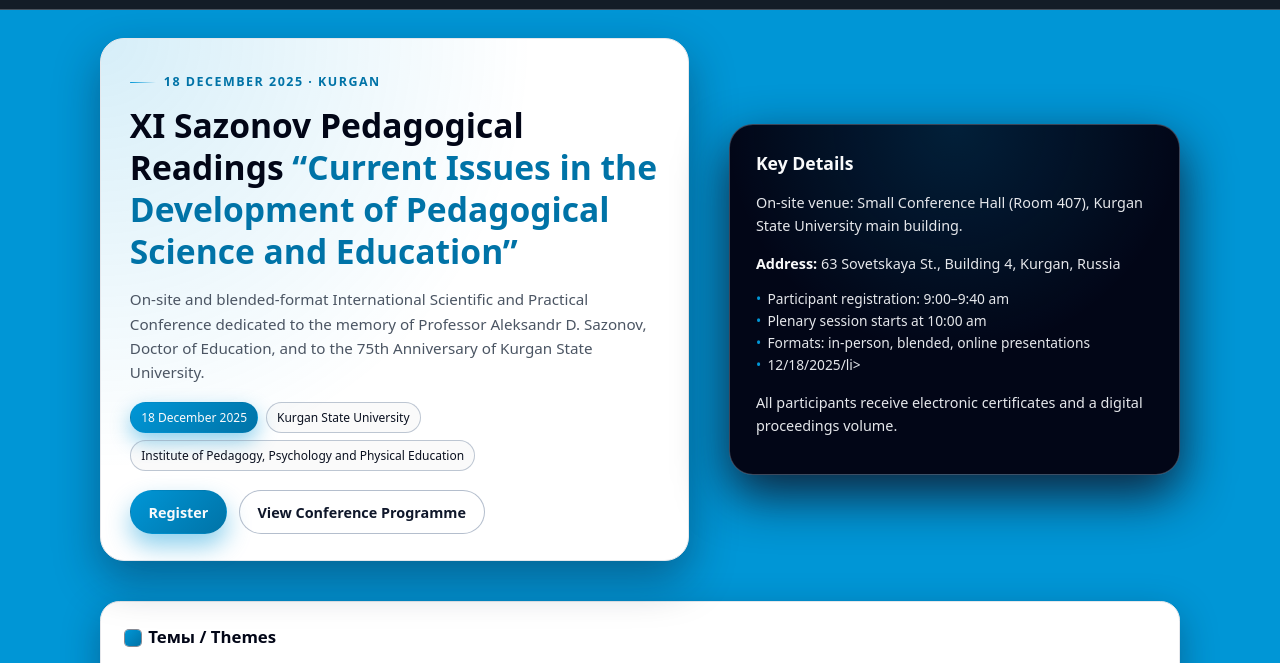
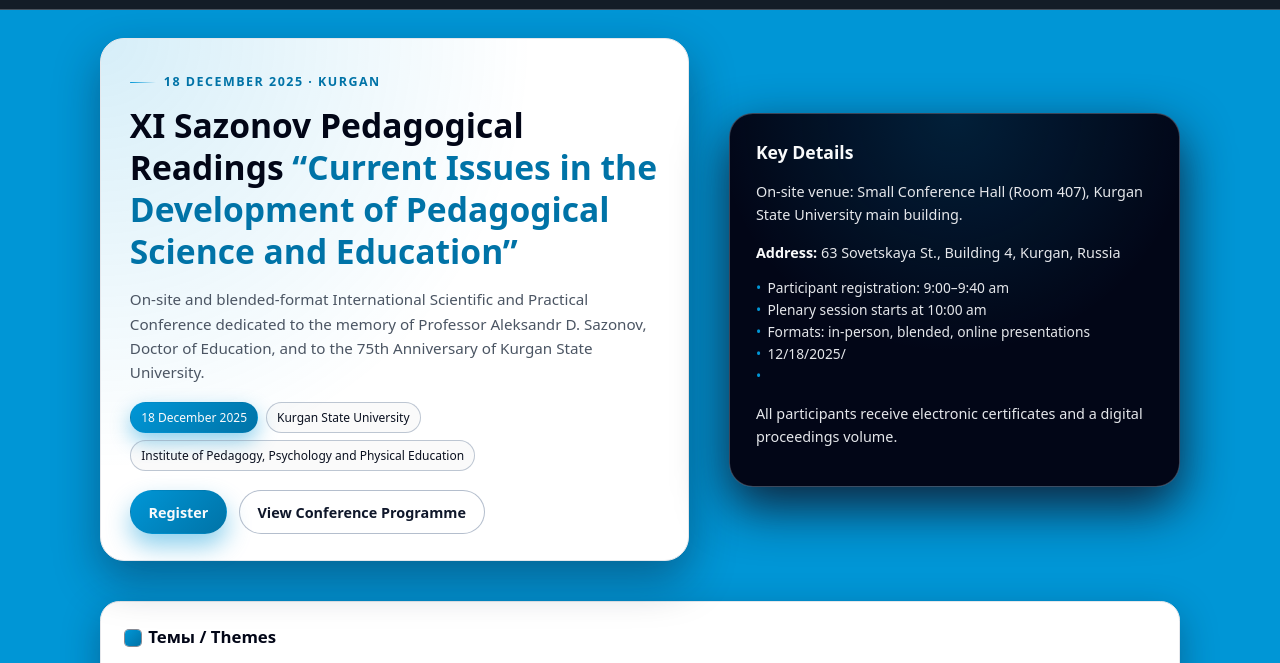
Before and after one commit to mariabiserova9-web/sazonov_readings, a plain HTML site: page index.html in a window 1280 px wide. Both pictures are taken after a click on the button "Switch language to English". Shown: the part 115-778 px from the top of the page. Drawn offline with Linux system fonts and the light colour scheme.

Commit message:
Update index.html

```diff
--- a/index.html
+++ b/index.html
@@ -717,7 +717,7 @@ body {
             <li>Participant registration: 9:00–9:40 am</li>
             <li>Plenary session starts at 10:00 am</li>
             <li>Formats: in-person, blended, online presentations</li>
-            <li>12/18/2025/li>
+            <li>12/18/2025/<li>
           </ul>
           <p class="hero-side-note">
             All participants receive electronic certificates and a digital proceedings volume.
```
